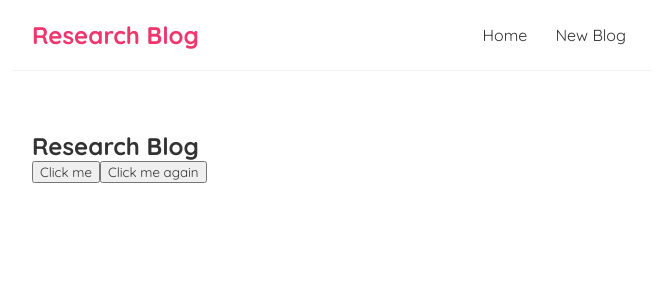
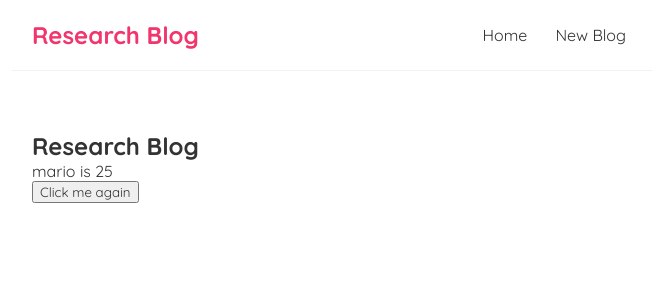
Before and after one commit to Anshuman265/react-blog, a React (Create React App) app: page / in a window 1280 px wide. Shown: the top 300 px of the page, without its empty margins (308-964 px from the left). Built offline with nearby package versions, Linux system fonts and the light colour scheme.

Commit message:
useState hook added

```diff
--- a/src/Home.js
+++ b/src/Home.js
@@ -1,15 +1,19 @@
+import { useState } from "react";
+
 const Home = () => {
-    const handleClick = () => {
-        console.log('hello,ninjas');
+    const [name,setName] = useState('mario');
+    const [age,setAge] = useState(25);
+    const handleClickAgain = (name , e) => {
+        setName('luigi');
+        setAge(35);
     }
-    const handleClickAgain = (name , e) => {
-        console.log('hello ' + name , e.target);
-    }
+// Changing the state value triggers react to re-render the state-component
 // We automatically get access to the event parameter
     return (
         <div className="home">
             <h2> Research Blog </h2>
-            <button onClick={handleClick}>Click me</button>
+            {/*<button onClick={handleClick}>Click me</button> */}
+            <p> {name } is {age}</p>
             <button onClick={(e) => handleClickAgain('Zelda' , e )}>Click me again</button>
         </div>
      );
```
